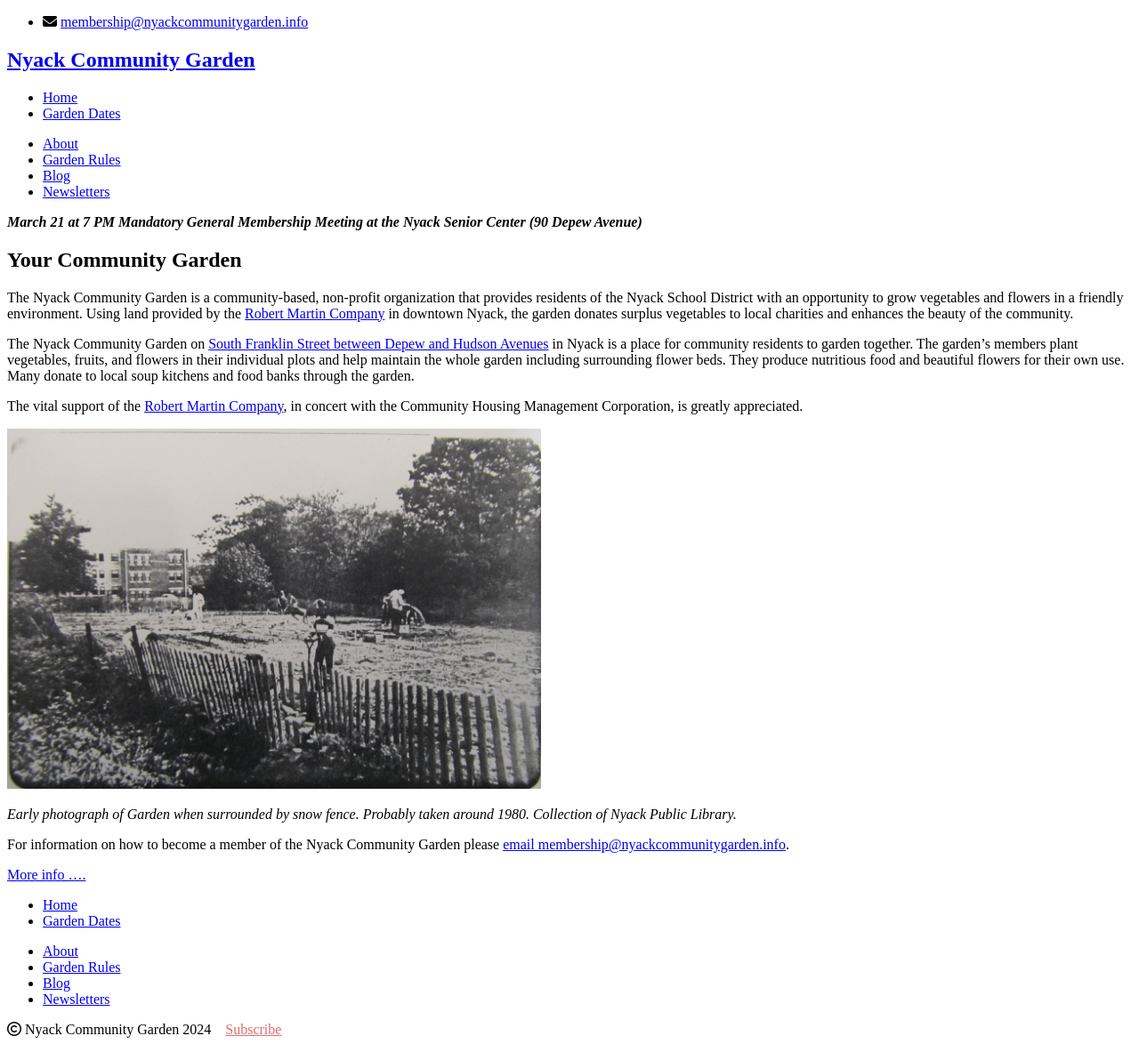
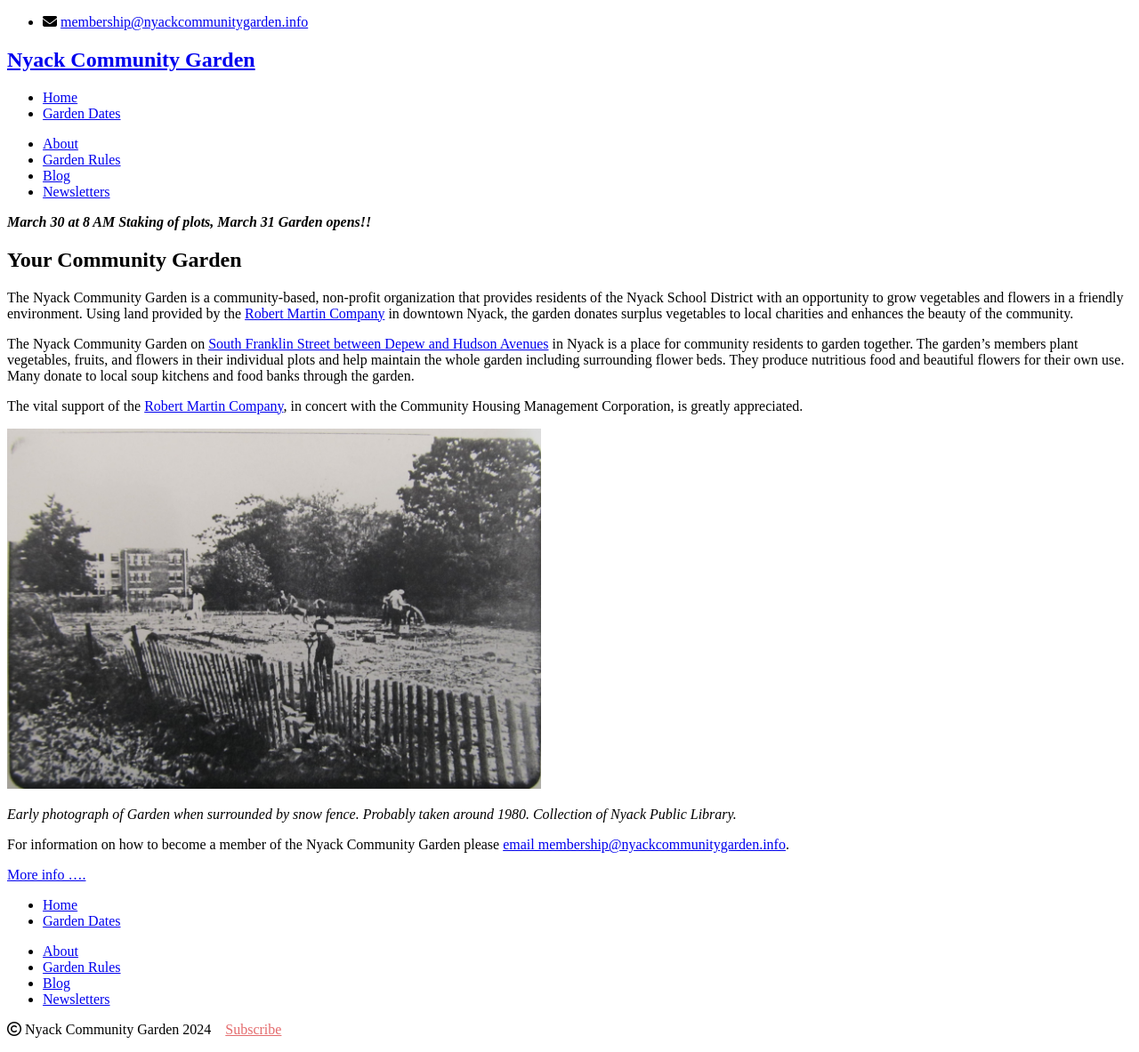
Before and after one commit to bosborne/nyackcommunitygarden, a Jekyll site: the page built from index.md, in a window 1280 px wide. Shown: the whole page at 89% size. Built offline with Jekyll 4.4.1, drawn with Linux system fonts in a browser that asks for light colours; nearby versions of some CDN libraries; library files that are not in the unit come from our copies.

Commit message:
New dates, for staking and opening

```diff
--- a/_layouts/default.html
+++ b/_layouts/default.html
@@ -22,7 +22,8 @@
       <div class="bannerbox">
         <p>
           <i>
-            <b>March 21 at 7 PM Mandatory General Membership Meeting at the Nyack Senior Center (90 Depew Avenue)</b>
+            <b>March 30 at 8 AM Staking of plots,
+              March 31 Garden opens!!</b>
           </i>
         </p>
       </div>
```
